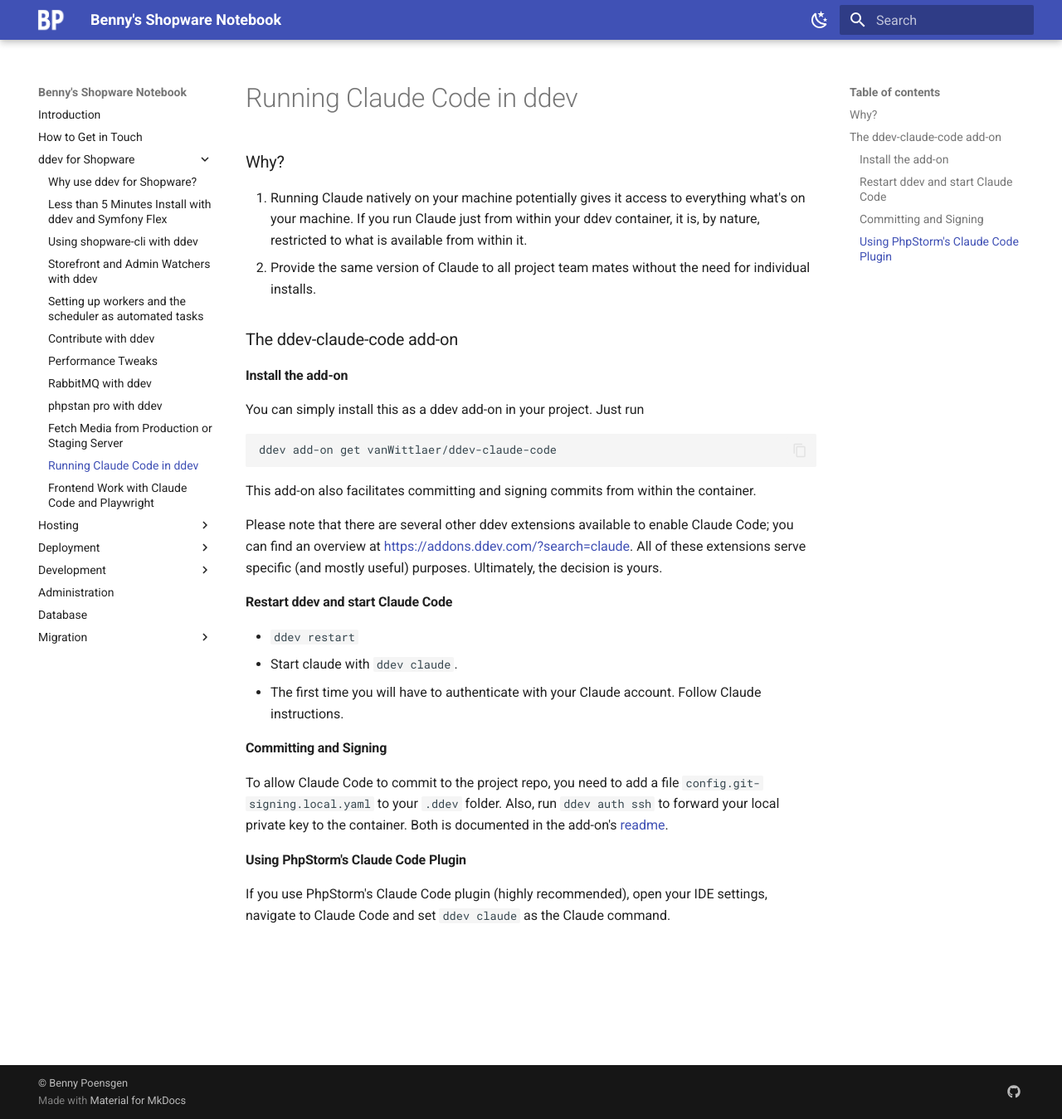
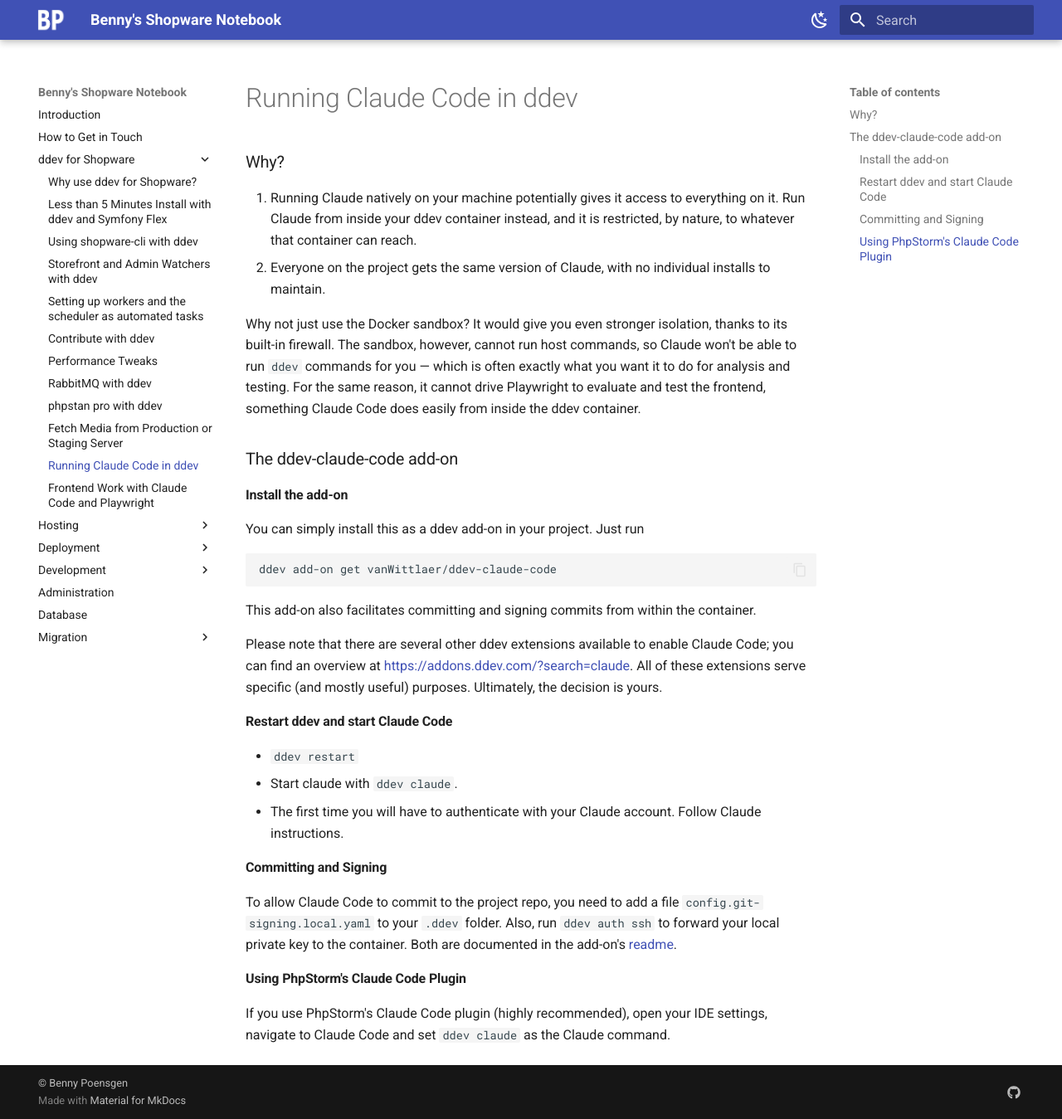
Before and after one commit to vanWittlaer/notebook, an MkDocs documentation site: the page built from docs/ddev-for-shopware/running-claude-code-in-ddev.md, in a window 1280 px wide and 1349 px high. Shown: the whole window at 83% size. Built offline with MkDocs 1.6.1 and Material for MkDocs 9.7.7, drawn with Linux system fonts in a browser that asks for light colours.

Commit message:
Improve wording in running-claude-code-in-ddev
Co-Authored-By: Claude Opus 5 (1M context) <noreply@anthropic.com>

```diff
--- a/docs/ddev-for-shopware/running-claude-code-in-ddev.md
+++ b/docs/ddev-for-shopware/running-claude-code-in-ddev.md
@@ -2,8 +2,14 @@
 
 ### Why?
 
-1. Running Claude natively on your machine potentially gives it access to everything what's on your machine. If you run Claude just from within your ddev container, it is, by nature, restricted to what is available from within it.
-2. Provide the same version of Claude to all project team mates without the need for individual installs.
+1. Running Claude natively on your machine potentially gives it access to everything on it. Run Claude from inside your ddev container instead, and it is restricted, by nature, to whatever that container can reach.
+2. Everyone on the project gets the same version of Claude, with no individual installs to maintain.
+
+Why not just use the Docker sandbox? It would give you even stronger isolation, thanks to its
+built-in firewall. The sandbox, however, cannot run host commands, so Claude won't be able to run
+`ddev` commands for you — which is often exactly what you want it to do for analysis and testing.
+For the same reason, it cannot drive Playwright to evaluate and test the frontend, something Claude
+Code does easily from inside the ddev container.
 
 ### The ddev-claude-code add-on
 
@@ -27,7 +33,7 @@ Please note that there are several other ddev extensions available to enable Cla
 
 #### Committing and Signing
 
-To allow Claude Code to commit to the project repo, you need to add a file `config.git-signing.local.yaml` to your `.ddev` folder. Also, run `ddev auth ssh` to forward your local private key to the container. Both is documented in the add-on's [readme](https://github.com/vanWittlaer/ddev-claude-code/blob/main/README.md).
+To allow Claude Code to commit to the project repo, you need to add a file `config.git-signing.local.yaml` to your `.ddev` folder. Also, run `ddev auth ssh` to forward your local private key to the container. Both are documented in the add-on's [readme](https://github.com/vanWittlaer/ddev-claude-code/blob/main/README.md).
 
 #### Using PhpStorm's Claude Code Plugin
 
```
